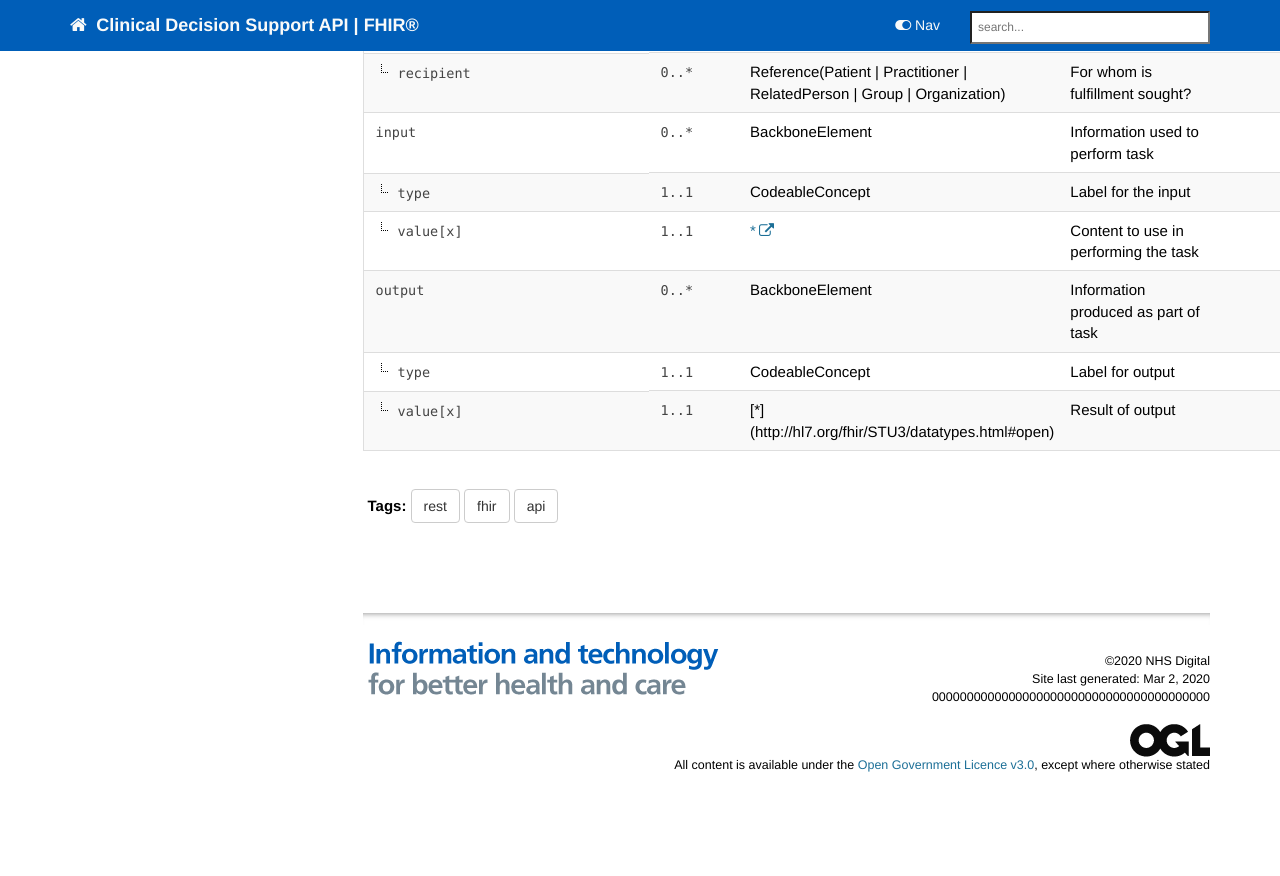
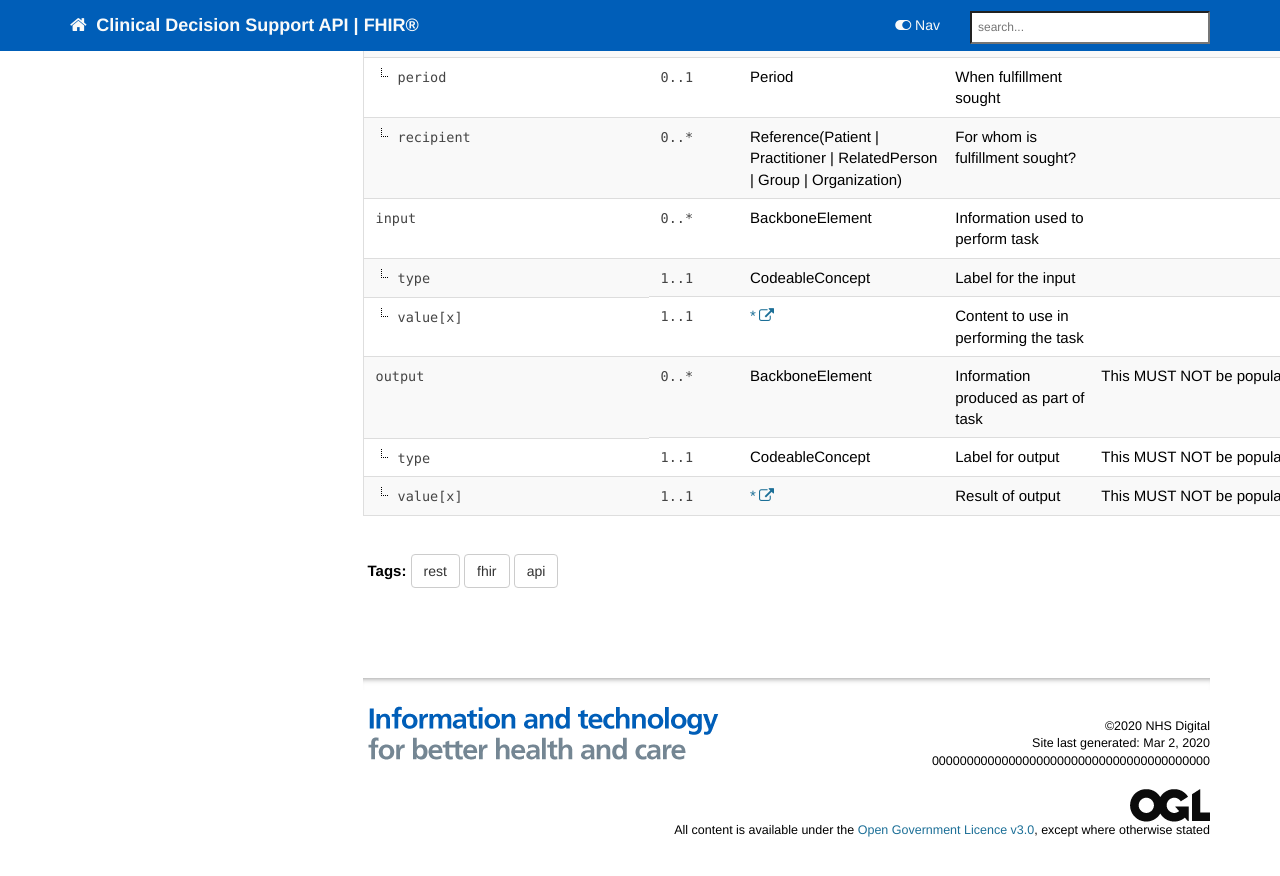
Before and after one commit to nhsconnect/FHIR-CDS, a Jekyll site: the page built from pages/explore/api_task.md, in a window 1280 px wide and 900 px high, scrolled down 3430 px. Shown: the top 876 px of the window. Built offline with Jekyll 4.4.1, drawn with Linux system fonts in a browser that asks for light colours; nearby versions of some CDN libraries; comment, search, counter and statistics services are not loaded; before the commit the page ends 4265 px from its top, so only the background shows below that.

Commit message:
pages/explore/api_task.md updated from https://stackedit.io/

```diff
--- a/pages/explore/api_task.md
+++ b/pages/explore/api_task.md
@@ -349,24 +349,24 @@ Detailed implementation guidance for an `Task` resource in the CDS context is gi
     <td><code>0..*</code></td>
     <td>BackboneElement</td>
     <td>Information produced as part of task</td>
-<td></td>
+<td>This MUST NOT be populated.</td>
 </tr>
 <tr>
   <td class="sub"><code>type</code></td>
     <td><code>1..1</code></td>
     <td>CodeableConcept</td>
     <td>Label for output</td>
-<td></td>
+<td>This MUST NOT be populated.</td>
 </tr>
 <tr>
   <td class="sub"><code>value[x]</code></td>
     <td><code>1..1</code></td>
-    <td>[*](http://hl7.org/fhir/STU3/datatypes.html#open)</td>
+    <td><a href="http://hl7.org/fhir/STU3/datatypes.html#open">*</a></td>
     <td>Result of output</td>
-<td></td>
+<td>This MUST NOT be populated.</td>
 </tr>
 </table>
 <!--stackedit_data:
-eyJoaXN0b3J5IjpbLTE2ODY2NzI0MiwtMTE3NzgxMDYzNywxMz
+eyJoaXN0b3J5IjpbLTYzMjgxNjUyMywtMTE3NzgxMDYzNywxMz
 Q1MDk5NTUwLDU0MzQ2NzExM119
 -->
```
